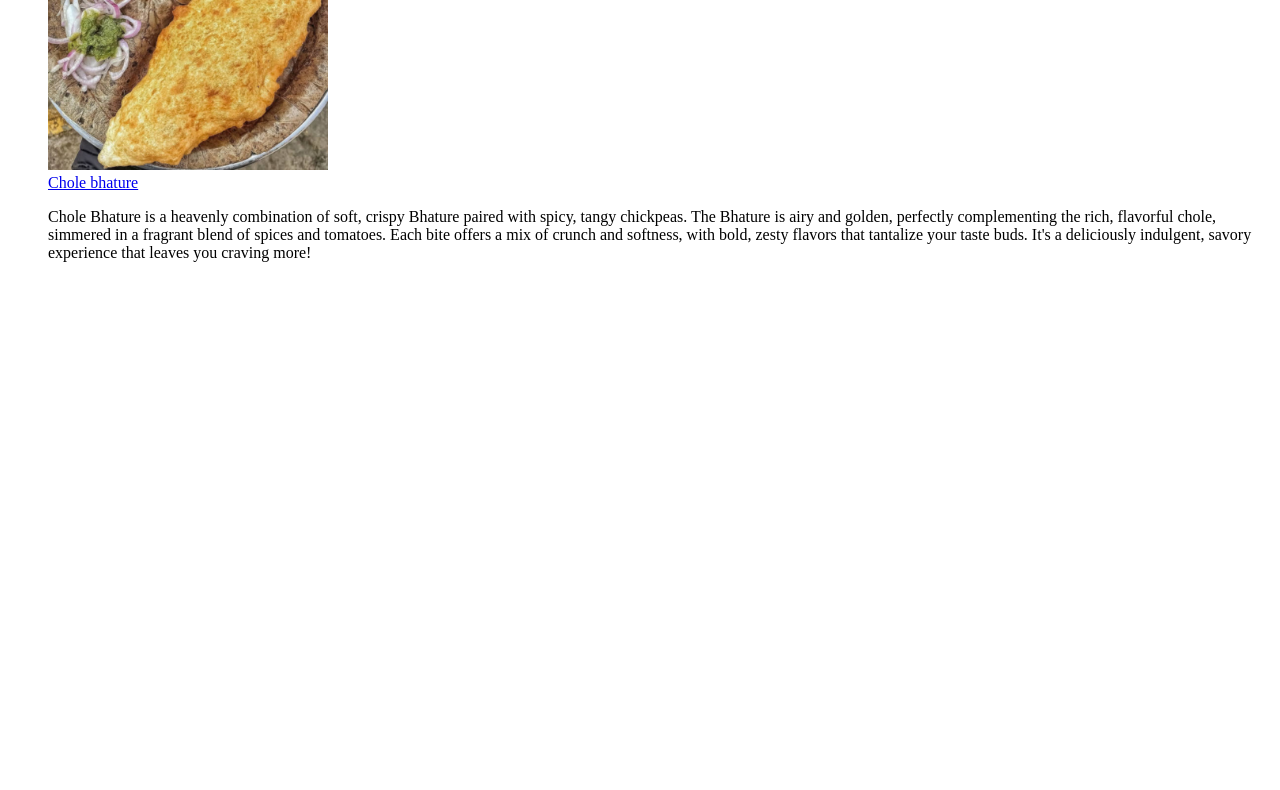
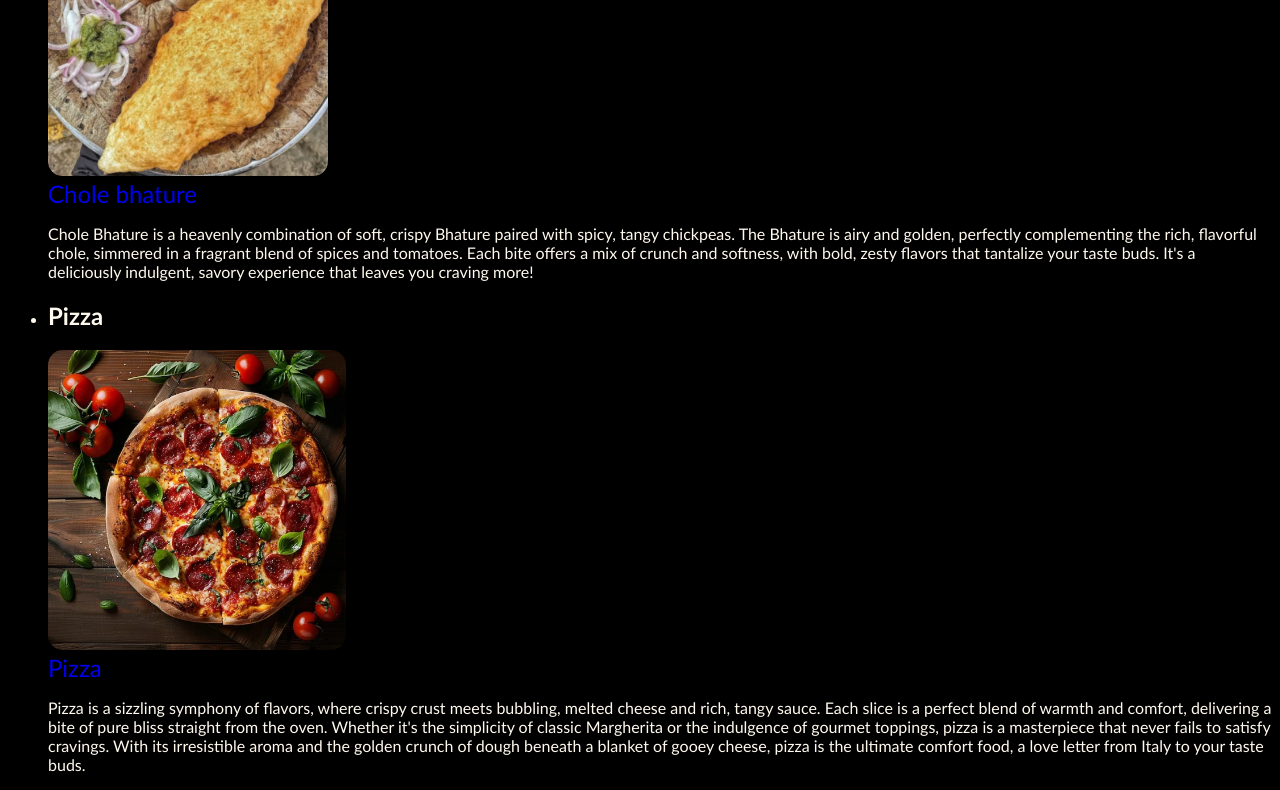
Before and after one commit to rithikjakhmola/odin-recipes, a plain HTML site: page index.html in a window 1280 px wide. Shown: the part 304-1094 px from the top of the page. Before the commit the page ends 800 px from the top, so only its background shows below. Drawn offline with Linux system fonts and the light colour scheme.

Commit message:
new dish and styling is added

```diff
--- a/index.html
+++ b/index.html
@@ -4,6 +4,7 @@
     <meta charset="UTF-8">
     <meta name="viewport" content="width=device-width, initial-scale=1.0">
     <title>Document</title>
+    <link href = "stylesheet/index.css" rel = "stylesheet">
 </head>
 <body>
     <h1>Odin Recipes</h1>
@@ -16,6 +17,14 @@
             <p>
                 Chole Bhature is a heavenly combination of soft, crispy Bhature paired with spicy, tangy chickpeas. The Bhature is airy and golden, perfectly complementing the rich, flavorful chole, simmered in a fragrant blend of spices and tomatoes. Each bite offers a mix of crunch and softness, with bold, zesty flavors that tantalize your taste buds. It's a deliciously indulgent, savory experience that leaves you craving more!</p>
         </li>
+        <li>
+            <h2>Pizza</h2>
+            <img src = "Images/pizza.png" height = 300 width = auto>
+            <figcaption><a href = "./recipes/Italian-pizza.html" target = "_blank" rel="noopener noreferrer">Pizza</a></figcaption>
+            <p>
+                Pizza is a sizzling symphony of flavors, where crispy crust meets bubbling, melted cheese and rich, tangy sauce. Each slice is a perfect blend of warmth and comfort, delivering a bite of pure bliss straight from the oven. Whether it's the simplicity of classic Margherita or the indulgence of gourmet toppings, pizza is a masterpiece that never fails to satisfy cravings. With its irresistible aroma and the golden crunch of dough beneath a blanket of gooey cheese, pizza is the ultimate comfort food, a love letter from Italy to your taste buds.
+            </p>
+        </li>
     </ul>
 
 
--- /dev/null
+++ b/stylesheet/cholebhature.css
@@ -0,0 +1,25 @@
+body {
+    background-color: black;
+    color : rgb(255, 249, 238) ;
+    font-family: 'Trebuchet MS', 'Lucida Sans Unicode', 'Lucida Grande', 'Lucida Sans', Arial, sans-seriff;
+}
+img{
+    border-radius: 5%;
+}
+a {
+    font-size : 24px;
+    text-decoration: none;
+}
+ol , ul {
+    line-height: 40px;
+}
+h1{
+    font-size: 35px;
+}
+h2{
+    font-size : 30px;
+    line-height: 40px;
+}
+p{
+    line-height: 30px;
+}
--- /dev/null
+++ b/stylesheet/index.css
@@ -0,0 +1,12 @@
+body {
+    background-color: black;
+    color : rgb(255, 249, 238) ;
+    font-family: 'Trebuchet MS', 'Lucida Sans Unicode', 'Lucida Grande', 'Lucida Sans', Arial, sans-seriff;
+}
+img{
+    border-radius: 5%;
+}
+a {
+    font-size : 24px;
+    text-decoration: none;
+}
--- /dev/null
+++ b/stylesheet/pizza.css
@@ -0,0 +1,25 @@
+body {
+    background-color: black;
+    color : rgb(255, 249, 238) ;
+    font-family: 'Trebuchet MS', 'Lucida Sans Unicode', 'Lucida Grande', 'Lucida Sans', Arial, sans-seriff;
+}
+img{
+    border-radius: 5%;
+}
+a {
+    font-size : 24px;
+    text-decoration: none;
+}
+ol , ul {
+    line-height: 40px;
+}
+h1{
+    font-size: 35px;
+}
+h2{
+    font-size : 30px;
+    line-height: 40px;
+}
+p{
+    line-height: 30px;
+}
```
Also changed, not shown: Recipes/chole-bhature.html (+1 -0 lines), Recipes/italian-pizza.html (added, +95 -0 lines), Images/pizza.png (added).
